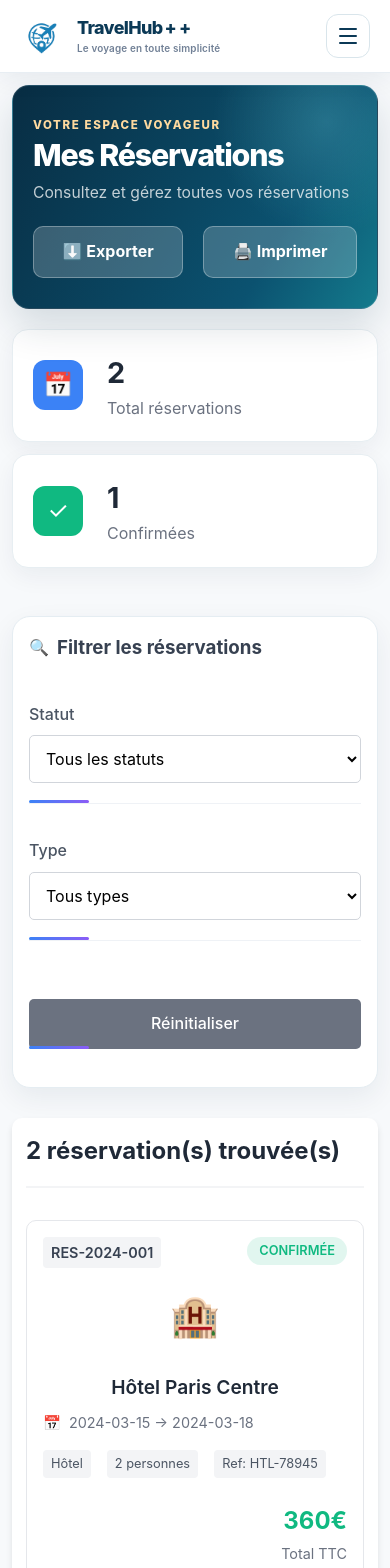
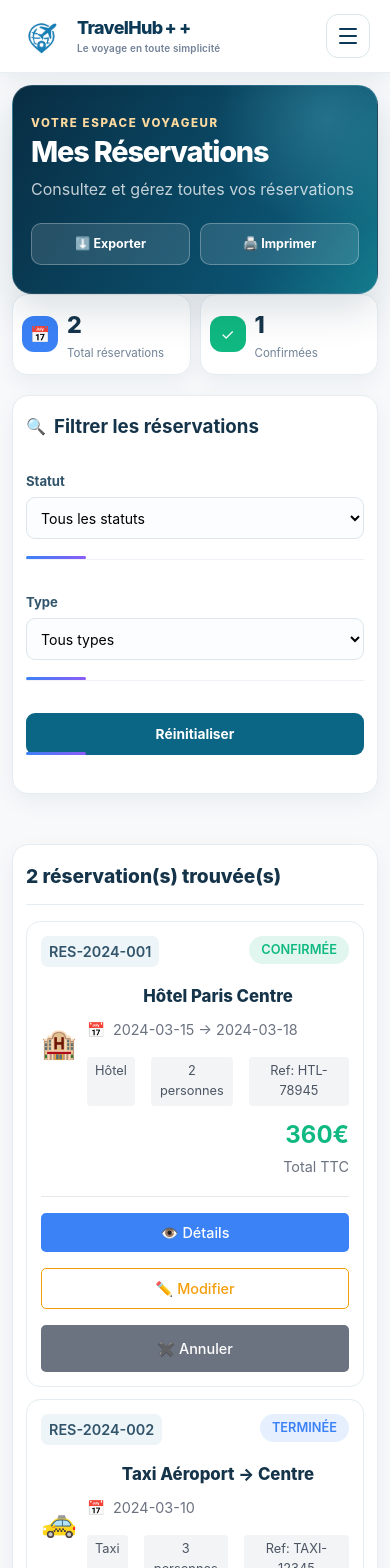
Before and after one commit to SaifEddineDev/projet-soa, a React (Create React App) app: page /reservations in a window 390 px wide. Shown: the top 1568 px of the page. Built offline with nearby package versions, Linux system fonts and the light colour scheme; no server answers.

Commit message:
Polish reservations page layout

```diff
--- a/src/site-polish.css
+++ b/src/site-polish.css
@@ -670,3 +670,50 @@ img { max-width: 100%; }
 }
 .main-content:not(:has(.admin-container)) .contact-page .contact-info { display: grid !important; width: min(100%, 1080px); grid-template-columns: repeat(4, minmax(0, 1fr)) !important; gap: 12px; margin: 0 auto; }
 .main-content:not(:has(.admin-container)) .contact-page .contact-info .info-card { width: 100%; min-width: 0; }
+
+.main-content:not(:has(.admin-container)) .reservations-page { width: min(100%, 1200px); max-width: 1200px; margin: 0 auto; padding: 0; }
+.main-content:not(:has(.admin-container)) .reservations-container { display: grid; gap: 20px; min-width: 0; }
+.main-content:not(:has(.admin-container)) .reservations-header { min-height: 168px; margin: 0; padding: clamp(26px, 4vw, 42px); border-radius: 20px; }
+.main-content:not(:has(.admin-container)) .reservations-header h1 { font-size: clamp(1.8rem, 3.5vw, 2.65rem); }
+.main-content:not(:has(.admin-container)) .reservations-header .header-content p { font-size: 1rem; }
+.main-content:not(:has(.admin-container)) .reservations-page .header-actions { gap: 10px; }
+.main-content:not(:has(.admin-container)) .reservations-page .btn-export,
+.main-content:not(:has(.admin-container)) .reservations-page .btn-print { min-height: 42px; padding: 9px 14px; border: 1px solid rgba(255,255,255,.28); border-radius: 10px; background: rgba(255,255,255,.12); font-size: .86rem; font-weight: 750; }
+.main-content:not(:has(.admin-container)) .reservations-page .stats-cards { grid-template-columns: repeat(2, minmax(0, 1fr)); gap: 14px; margin: 0; }
+.main-content:not(:has(.admin-container)) .reservations-page .stat-card { min-width: 0; padding: 18px; border: 1px solid #e5edf2; border-radius: 15px; background: #fff; box-shadow: 0 8px 22px rgba(16,42,67,.055); }
+.main-content:not(:has(.admin-container)) .reservations-page .stat-icon { width: 46px; height: 46px; flex: 0 0 46px; border-radius: 12px; font-size: 1.2rem; }
+.main-content:not(:has(.admin-container)) .reservations-page .stat-info h3 { color: #15344a; font-size: 1.45rem; font-weight: 850; }
+.main-content:not(:has(.admin-container)) .reservations-page .stat-info p { color: #718397; font-size: .85rem; }
+.main-content:not(:has(.admin-container)) .reservations-page .filters-section,
+.main-content:not(:has(.admin-container)) .reservations-page .reservations-list { min-width: 0; padding: 22px; border: 1px solid #e5edf2; border-radius: 16px; background: #fff; box-shadow: 0 8px 24px rgba(16,42,67,.055); }
+.main-content:not(:has(.admin-container)) .reservations-page .filters-header { margin: 0 0 14px; color: #15344a; font-weight: 800; }
+.main-content:not(:has(.admin-container)) .reservations-page .filters-grid { grid-template-columns: repeat(3, minmax(0, 1fr)); align-items: end; gap: 13px; }
+.main-content:not(:has(.admin-container)) .reservations-page .filter-group { min-width: 0; }
+.main-content:not(:has(.admin-container)) .reservations-page .filter-group label { margin: 0 0 5px; color: #31546b; font-size: .82rem; font-weight: 700; }
+.main-content:not(:has(.admin-container)) .reservations-page .filter-group select { width: 100%; min-width: 0; min-height: 42px; padding: 8px 10px; border: 1px solid #dce6ec; border-radius: 9px; background: #fbfdfe; font-size: .88rem; }
+.main-content:not(:has(.admin-container)) .reservations-page .btn-reset-filters { min-height: 42px; margin: 0; padding: 8px 14px; border-radius: 9px; background: #0b6686; font-size: .86rem; font-weight: 750; }
+.main-content:not(:has(.admin-container)) .reservations-page .reservations-list { padding: 22px; }
+.main-content:not(:has(.admin-container)) .reservations-page .list-header { margin: 0 0 16px; padding: 0 0 12px; border-bottom: 1px solid #e5edf2; }
+.main-content:not(:has(.admin-container)) .reservations-page .list-header h2 { color: #15344a; font-size: 1.2rem; font-weight: 850; }
+.main-content:not(:has(.admin-container)) .reservations-page .reservations-grid { gap: 12px; margin: 0; }
+.main-content:not(:has(.admin-container)) .reservations-page .reservation-card { min-width: 0; padding: 18px; border: 1px solid #e5edf2; border-radius: 14px; background: #fff; }
+.main-content:not(:has(.admin-container)) .reservations-page .reservation-card:hover { border-color: #8ab8ca; box-shadow: 0 10px 24px rgba(16,42,67,.08); }
+.main-content:not(:has(.admin-container)) .reservations-page .reservation-id { color: #31546b; border-radius: 7px; background: #eef5f8; }
+.main-content:not(:has(.admin-container)) .reservations-page .reservation-title { color: #15344a; font-size: 1.05rem; font-weight: 800; }
+.main-content:not(:has(.admin-container)) .reservations-page .btn-explore { border-radius: 10px; background: #0b6686; font-size: .92rem; font-weight: 750; }
+@media (max-width: 640px) {
+  .main-content:not(:has(.admin-container)) .reservations-page .reservations-header { min-height: 0; padding: 28px 18px; }
+  .main-content:not(:has(.admin-container)) .reservations-page .header-actions { width: 100%; }
+  .main-content:not(:has(.admin-container)) .reservations-page .header-actions button { flex: 1 1 0; padding: 8px; font-size: .78rem; }
+  .main-content:not(:has(.admin-container)) .reservations-page .stats-cards { gap: 9px; }
+  .main-content:not(:has(.admin-container)) .reservations-page .stat-card { gap: 9px; padding: 12px 9px; }
+  .main-content:not(:has(.admin-container)) .reservations-page .stat-icon { width: 36px; height: 36px; flex-basis: 36px; font-size: 1rem; }
+  .main-content:not(:has(.admin-container)) .reservations-page .stat-info p { font-size: .72rem; }
+  .main-content:not(:has(.admin-container)) .reservations-page .filters-section,
+  .main-content:not(:has(.admin-container)) .reservations-page .reservations-list { padding: 16px 13px; }
+  .main-content:not(:has(.admin-container)) .reservations-page .filters-grid { grid-template-columns: minmax(0, 1fr); gap: 10px; }
+  .main-content:not(:has(.admin-container)) .reservations-page .reservation-content { grid-template-columns: 36px minmax(0, 1fr); gap: 10px; }
+  .main-content:not(:has(.admin-container)) .reservations-page .reservation-content > :last-child { grid-column: 2; }
+  .main-content:not(:has(.admin-container)) .reservations-page .reservation-icon { font-size: 1.8rem; }
+  .main-content:not(:has(.admin-container)) .reservations-page .reservation-card { padding: 14px; }
+}
```
